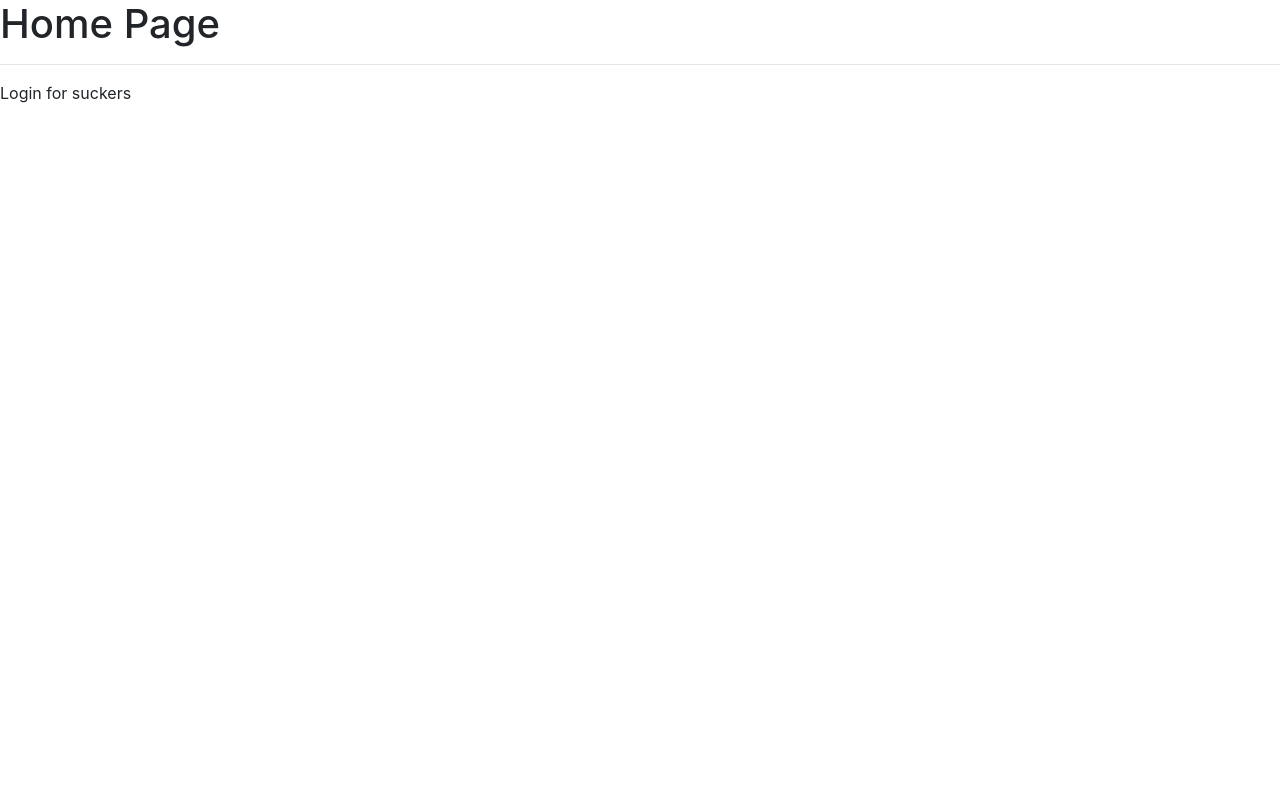
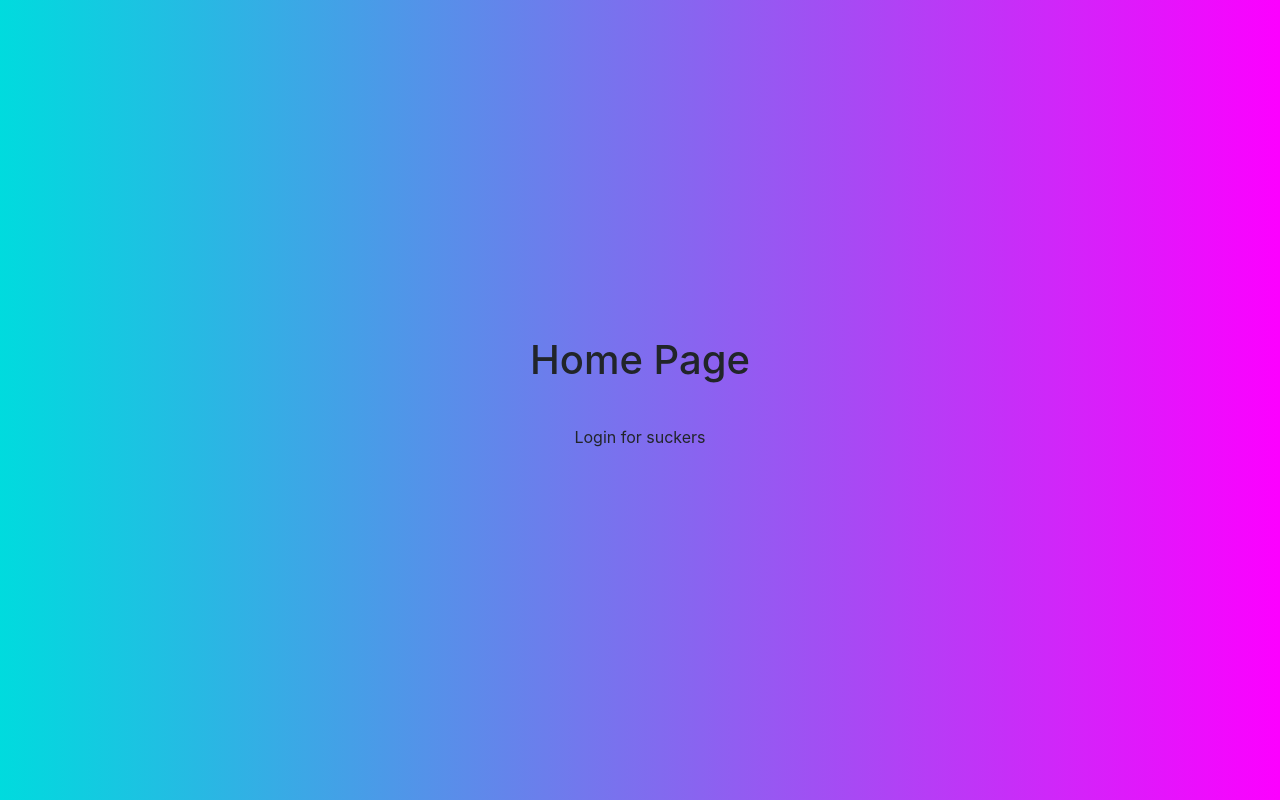
Before and after one commit to CosmicSage/grading-system, a Django app: page /grading/ in a window 1280 px wide. Run offline with Django 3.2, Linux system fonts and the light colour scheme; some libraries are stand-ins or nearby versions.

Commit message:
front&center + gradient

```diff
--- a/grading/static/grading/index.css
+++ b/grading/static/grading/index.css
@@ -0,0 +1,8 @@
+.main_index {
+  background-image: linear-gradient(to right, #00dbde 0%, #fc00ff 100%);
+  display: flex;
+  flex-direction: column;
+  justify-content: center;
+  align-items: center;
+  height: 100vh;
+}
--- a/grading/templates/grading/base.html
+++ b/grading/templates/grading/base.html
@@ -11,6 +11,8 @@
     <link rel="stylesheet" href="{% static 'grading/index.css' %}">
   </head>
   <body>
-    {% block body %}{% endblock %}
+    <div class="main">
+      {% block body %}{% endblock %}
+    </div>
   </body>
 </html>
--- a/grading/templates/grading/index.html
+++ b/grading/templates/grading/index.html
@@ -5,7 +5,9 @@
 {% endblock %}
 
 {% block body %}
-  <h1>Home Page</h1>
-  <hr>
-  <p>Login for suckers</p>
+  <div class="main_index">
+    <h1>Home Page</h1>
+    <hr>
+    <p>Login for suckers</p>
+  </div>
 {% endblock %}
```
